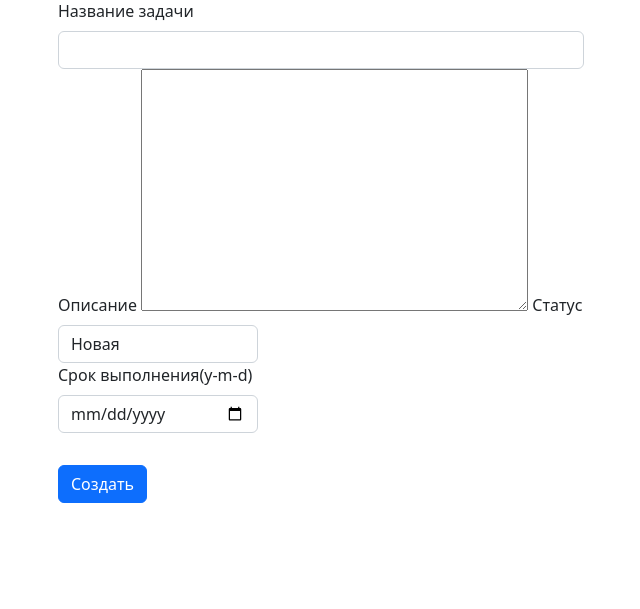
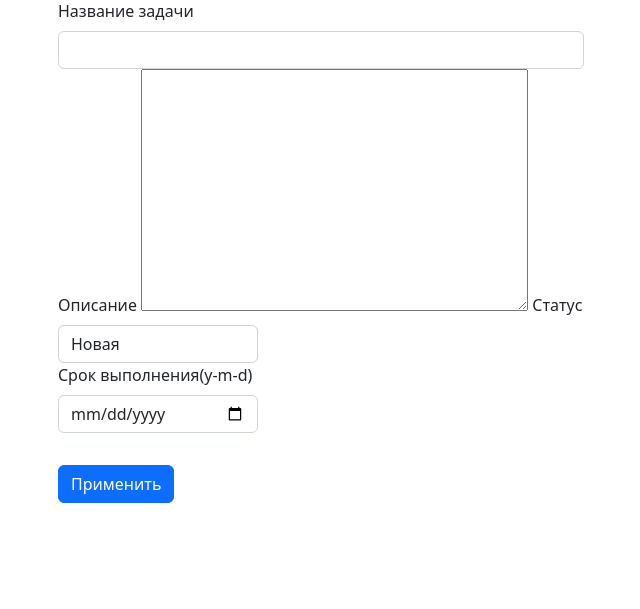
Before and after one commit to kanat1390/homework_52_atygayev_kanat, a Django app: template todo/templates/todo/todo_update.html in a window 1280 px wide. Shown: the part 191-800 px from the top of the page, without its empty margins (319-959 px from the left). Run offline with Django 4.2, Linux system fonts and the light colour scheme; the template is opened without the code that fills it: values that come from a table or form of the project are taken from there, others are empty; parts of the project's set-up code (start-up, migrations or seed data) failed here and were passed over; some libraries are stand-ins or nearby versions.

Commit message:
Испралена кнопка в шаблоне todo_update

```diff
--- a/todo/templates/todo/todo_update.html
+++ b/todo/templates/todo/todo_update.html
@@ -18,6 +18,6 @@
     {{form.status}}
     <label for="date" class="form-label">Срок выполнения(y-m-d)</label>
     <p> <input type="date" id="date" name="date" class="form-control due-date" value="{{todo.date|date:'Y-m-d'}}"></p>
-    <button class="btn btn-primary mt-3" type="submit">Создать</button>
+    <button class="btn btn-primary mt-3" type="submit">Применить</button>
 </form>
 {% endblock content %}
```
